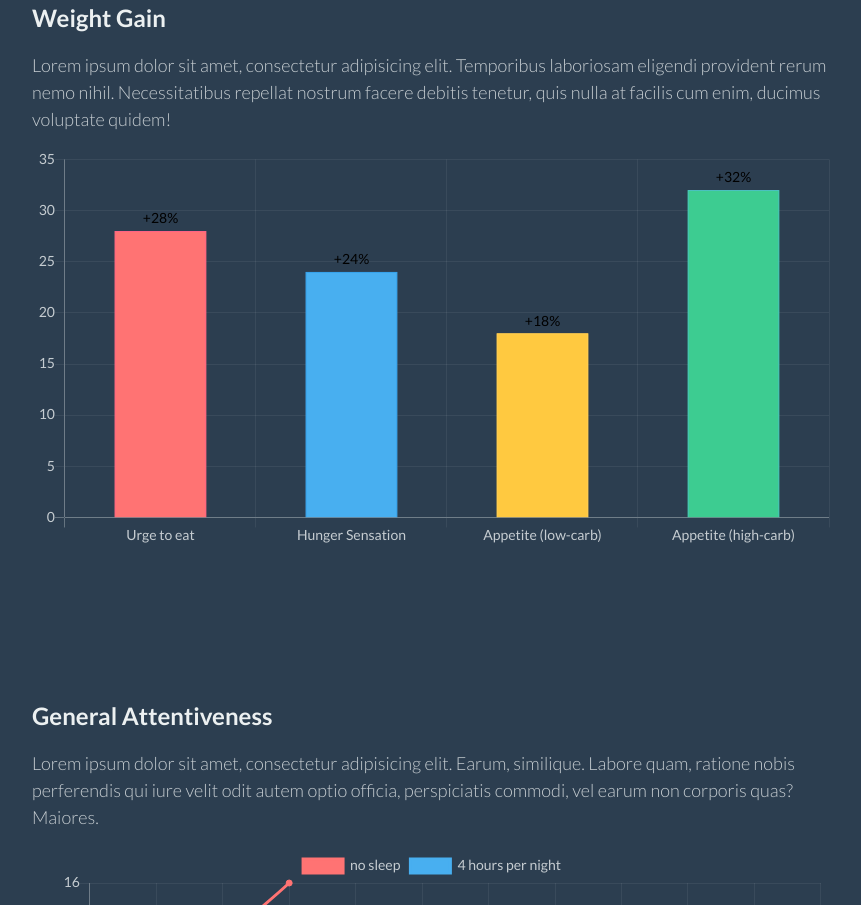
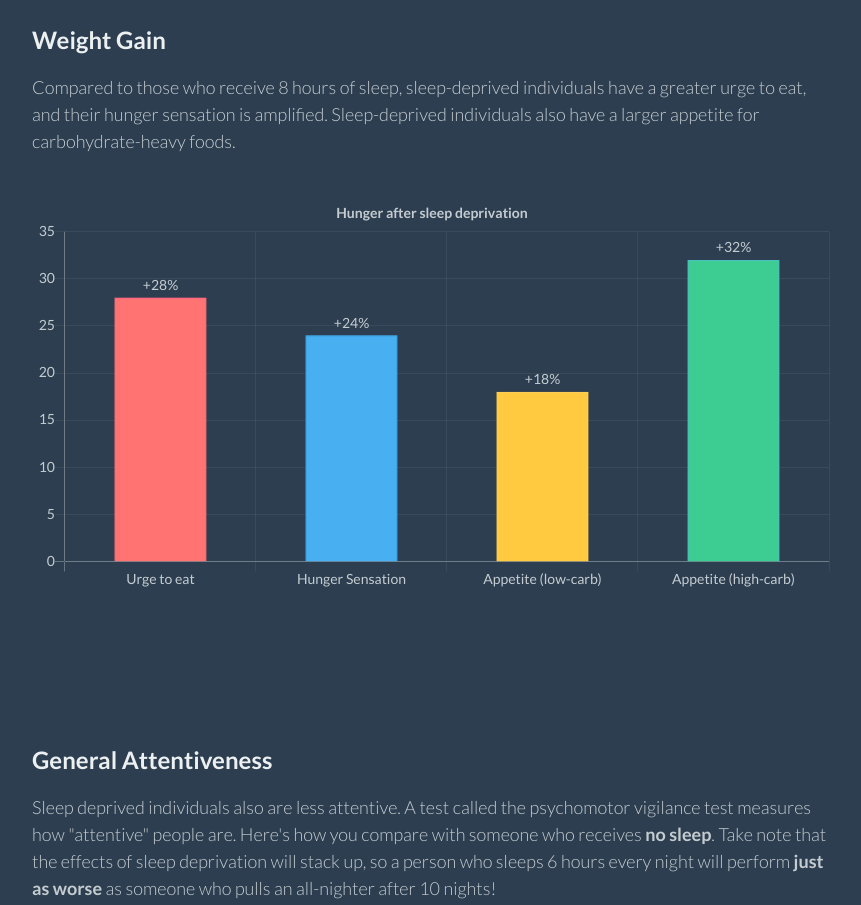
Before and after one commit to eric-ls/sleep, a plain HTML site: page index.html in a window 1280 px wide. Shown: the part 2243-3148 px from the top of the page, without its empty margins (208-1069 px from the left). Drawn offline with nearby package versions, Linux system fonts and the light colour scheme.

Commit message:
finished

```diff
--- a/assets/script.js
+++ b/assets/script.js
@@ -24,10 +24,11 @@ Chart.defaults.scale.gridLines.zeroLineColor = "rgba(236, 240, 241, 0.3)";
 let selectedHour = 4;
 
 $(document).ready(() => {
-
-  if ($(window).scrollTop() != 0) {
-    $("body").css("overflow", "scroll");
-  }
+  setTimeout(() => {
+    if ($(window).scrollTop() != 0) {
+      $("body").css("overflow", "scroll");
+    }
+  }, 200)
 
   let avg_sleep_pie, immune_bar, weight_bar, pvt_line, memory_line;
 
@@ -317,6 +318,11 @@ var weight_chart_data = {
 }
 
 var weight_chart_options = {
+  title: {
+    display: true,
+    position: "top",
+    text: "Hunger after sleep deprivation",
+  },
   scales: {
     xAxes: [{
       barPercentage: 0.6,
--- a/assets/style.css
+++ b/assets/style.css
@@ -29,6 +29,7 @@ body {
 }
 
 canvas {
+  margin-top: 40px;
   min-height: 300px;
 }
 
@@ -41,6 +42,7 @@ canvas {
 .container {
   margin: 0 auto;
   max-width: 800px;
+  padding-bottom: 100px;
 }
 
 .chart {
--- a/index.html
+++ b/index.html
@@ -28,33 +28,35 @@
     <div class="container">
       <section>
         <h2>Sleep in America</h2>
-        <p>Lorem ipsum dolor sit amet, consectetur adipisicing elit. Nulla non temporibus libero fugiat quae, est repudiandae, aliquam quasi labore ipsam soluta iste praesentium assumenda quam molestiae magni, iusto mollitia impedit.</p>
+        <p>The average amount of sleep Americans get every night has been on the decrease, and about 1 in 3 Americans don't get the recommened amount of sleep each night. Here's how you compare with the general population.</p>
         <canvas class="chart" id="avgSleep" width="100%"></canvas>
       </section>
 
       <section>
         <h2>Immune System</h2>
-        <p>Lorem ipsum dolor sit amet, consectetur adipisicing elit. Nulla non temporibus libero fugiat quae, est repudiandae, aliquam quasi labore ipsam soluta iste praesentium assumenda quam molestiae magni, iusto mollitia impedit.</p>
+        <p>Sleep deprivation also has a toll on your immune system. In a study, participants were given influenza vaccinations and their antibody response was measured over the course of a couple of weeks. Those who slept 8 hours showed much higher antibody response and retention.</p>
         <canvas class="chart" id="immune" width="100%"></canvas>
       </section>
 
       <section>
         <h2>Weight Gain</h2>
-        <p>Lorem ipsum dolor sit amet, consectetur adipisicing elit. Temporibus laboriosam eligendi provident rerum nemo nihil. Necessitatibus repellat nostrum facere debitis tenetur, quis nulla at facilis cum enim, ducimus voluptate quidem!</p>
+        <p>Compared to those who receive 8 hours of sleep, sleep-deprived individuals have a greater urge to eat, and their hunger sensation is amplified. Sleep-deprived individuals also have a larger appetite for carbohydrate-heavy foods.</p>
         <canvas class="chart" id="weight" width="100%"></canvas>
       </section>
 
       <section>
         <h2>General Attentiveness</h2>
-        <p>Lorem ipsum dolor sit amet, consectetur adipisicing elit. Earum, similique. Labore quam, ratione nobis perferendis qui iure velit odit autem optio officia, perspiciatis commodi, vel earum non corporis quas? Maiores.</p>
+        <p>Sleep deprived individuals also are less attentive. A test called the psychomotor vigilance test measures how "attentive" people are. Here's how you compare with someone who receives <strong>no sleep</strong>. Take note that the effects of sleep deprivation will stack up, so a person who sleeps 6 hours every night will perform <strong>just as worse</strong> as someone who pulls an all-nighter after 10 nights!</p>
         <canvas class="chart" id="pvt" width="100%"></canvas>
       </section>
 
       <section>
         <h2>Memory</h2>
-        <p>Lorem ipsum dolor sit amet, consectetur adipisicing elit. Earum, similique. Labore quam, ratione nobis perferendis qui iure velit odit autem optio officia, perspiciatis commodi, vel earum non corporis quas? Maiores.</p>
+        <p>Students take note! Your memory also suffers if you don't sleep. In a recent study, individuals were asked to memorize syllables from a list. Those who slept after the initial task were able to recall much more than those who remained awake.</p>
         <canvas class="chart" id="memory" width="100%"></canvas>
       </section>
+
+      <h1 style="text-align: center;">Make sure your sleep for 8 or more hours every night!</h1>
     </div>
 
     <script
```
